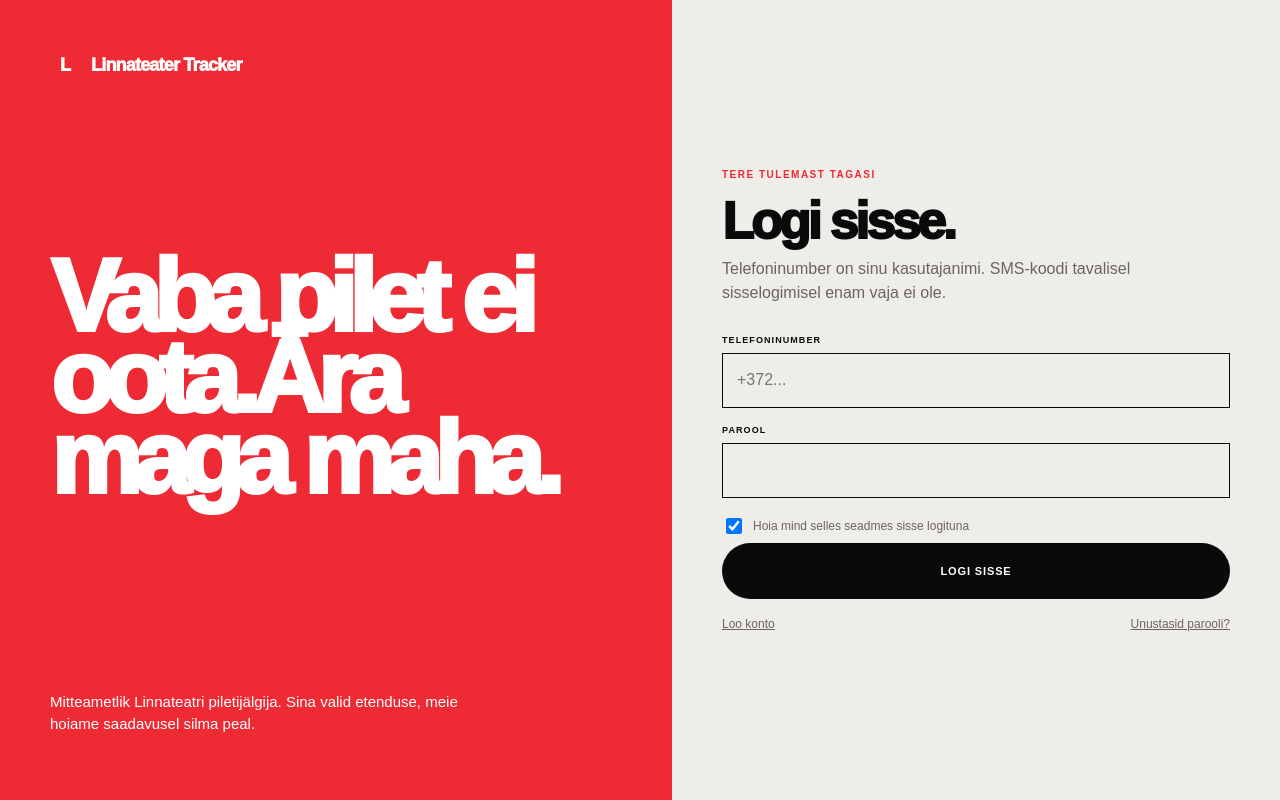
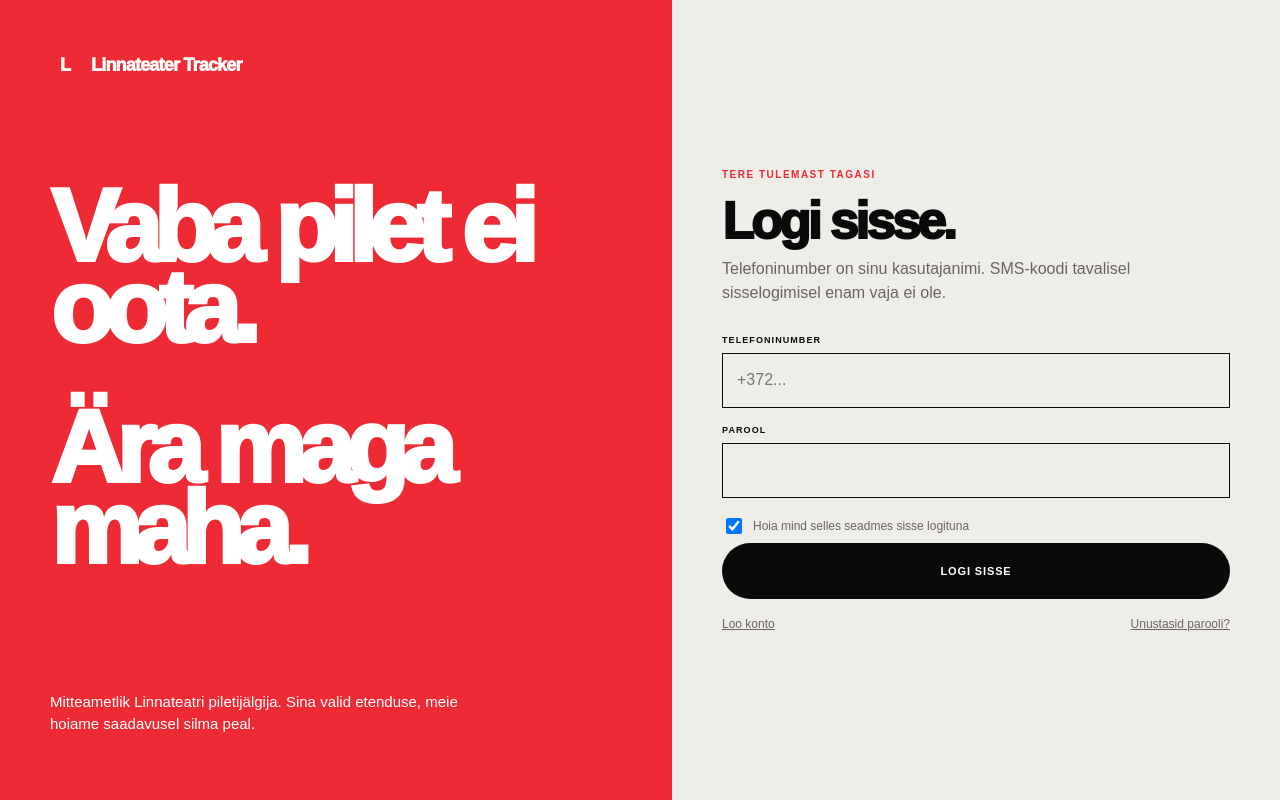
Before and after one commit to jyrka2904/linnateater-tracker, a Flask app: page /login in a window 1280 px wide. Run offline with Flask 3, Linux system fonts and the light colour scheme.

Commit message:
Add files via upload

```diff
--- a/templates/base.html
+++ b/templates/base.html
@@ -327,6 +327,12 @@
       margin:0;font-size:clamp(58px,8vw,120px);line-height:.79;
       letter-spacing:-.085em;font-weight:950;max-width:720px;
     }
+    .auth-art h1 .hero-sentence{
+      display:block;
+    }
+    .auth-art h1 .hero-second{
+      margin-top:.58em;
+    }
     .auth-art .logo{color:white}
     .auth-caption{max-width:430px;font-size:15px;line-height:1.45}
     .auth-panel{
--- a/templates/login.html
+++ b/templates/login.html
@@ -4,7 +4,10 @@
 <div class="auth-page">
   <section class="auth-art">
     <a class="logo" href="/login"><span class="logo-mark">L</span> Linnateater Tracker</a>
-    <h1><span>Vaba pilet ei oota.</span><span class="hero-second">Ära maga maha.</span></h1>
+    <h1 class="login-hero">
+      <span class="hero-sentence">Vaba pilet ei<br>oota.</span>
+      <span class="hero-sentence hero-second">Ära maga<br>maha.</span>
+    </h1>
     <p class="auth-caption">Mitteametlik Linnateatri piletijälgija. Sina valid etenduse, meie hoiame saadavusel silma peal.</p>
   </section>
   <section class="auth-panel">
```
